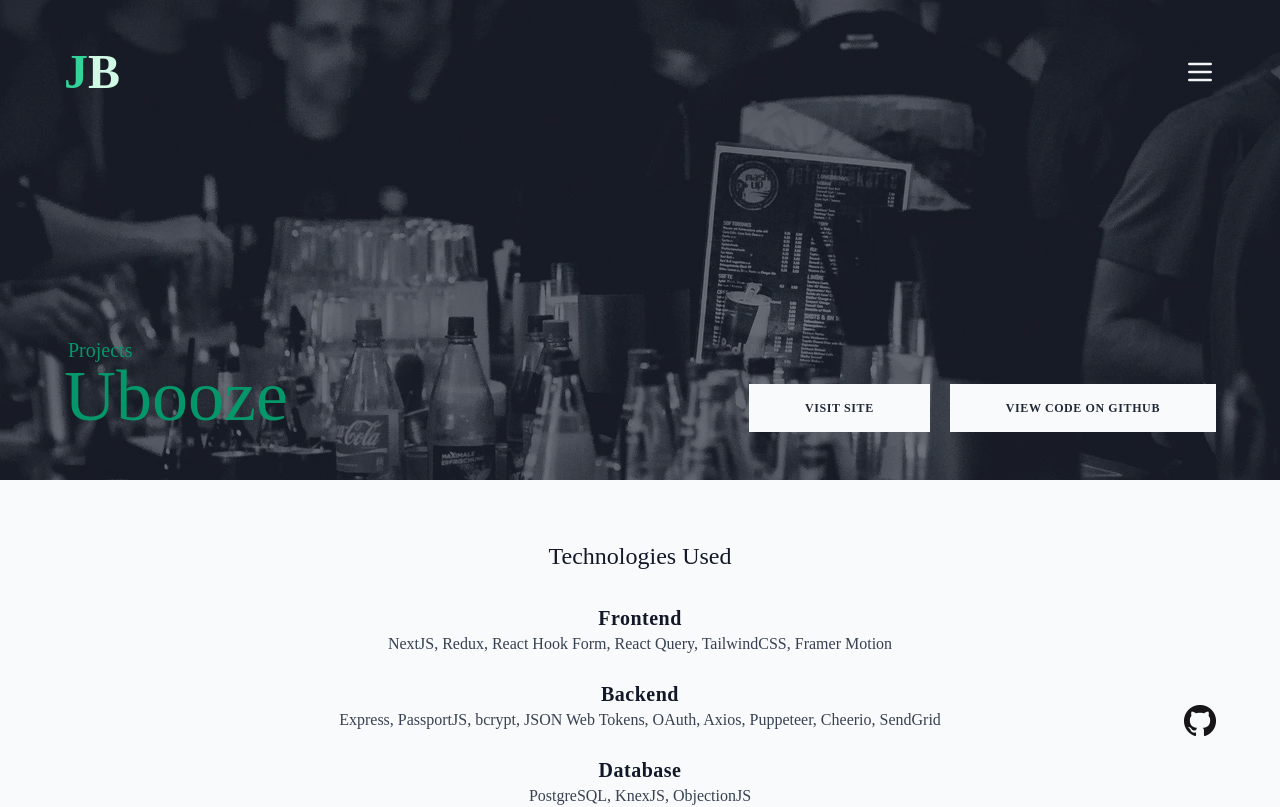
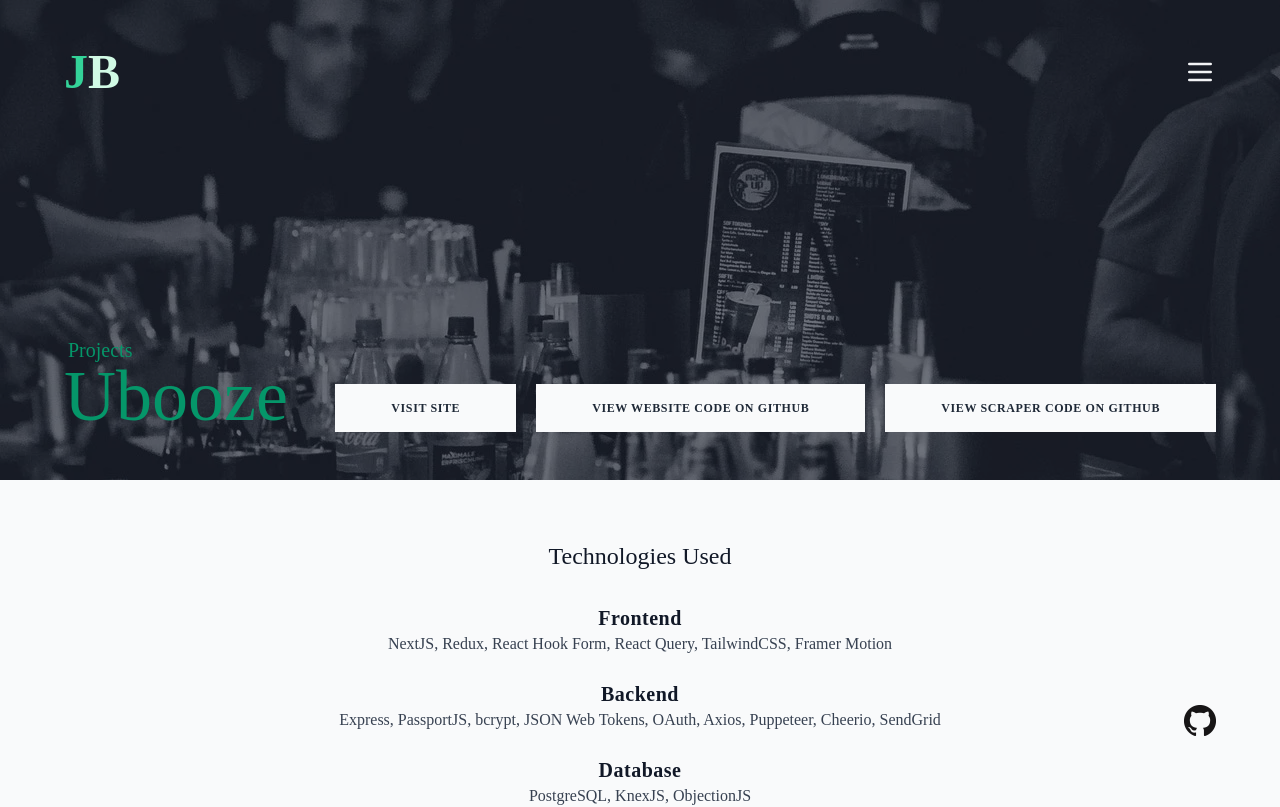
Before and after one commit to vitamins999/portfolio, a Next.js app: page /projects/ubooze in a window 1280 px wide. Shown: the top 807 px of the page. Built offline with nearby package versions, Linux system fonts and the light colour scheme; what tailwindcss-scroll-snap would draw is missing.

Commit message:
Added github link for ubooze webscraper repo (#45)

```diff
--- a/pages/projects/ubooze.tsx
+++ b/pages/projects/ubooze.tsx
@@ -26,13 +26,26 @@ const UboozePage = () => {
             </div>
             <div className='flex lg:flex-row flex-col items-center'>
               <a href='#' target='_blank' rel='noreferrer'>
-                <button className='py-4 px-14 lg:my-0 my-5 lg:mr-5 uppercase font-bold text-xs tracking-wider bg-gray-50 text-gray-800 transition duration-150 hover:bg-gray-800 hover:text-gray-50 font-bodyEandE focus:outline-none'>
+                <button className='py-4 px-14 lg:my-0 mt-3 lg:mr-5 uppercase font-bold text-xs tracking-wider bg-gray-50 text-gray-800 transition duration-150 hover:bg-gray-800 hover:text-gray-50 font-bodyEandE focus:outline-none'>
                   Visit Site
                 </button>
               </a>
-              <a href='#' target='_blank' rel='noreferrer'>
+              <a
+                href='https://github.com/vitamins999/uBooze'
+                target='_blank'
+                rel='noreferrer'
+              >
+                <button className='py-4 px-14 lg:my-0 my-3 lg:mr-5 uppercase font-bold text-xs tracking-wider bg-gray-50 text-gray-800 transition duration-150 hover:bg-gray-800 hover:text-gray-50 font-bodyEandE focus:outline-none'>
+                  View Website Code on Github
+                </button>
+              </a>
+              <a
+                href='https://github.com/vitamins999/ubooze-scraper'
+                target='_blank'
+                rel='noreferrer'
+              >
                 <button className='py-4 px-14 uppercase font-bold text-xs tracking-wider bg-gray-50 text-gray-800 transition duration-150 hover:bg-gray-800 hover:text-gray-50 font-bodyEandE focus:outline-none'>
-                  View Code on Github
+                  View Scraper Code on Github
                 </button>
               </a>
             </div>
```
